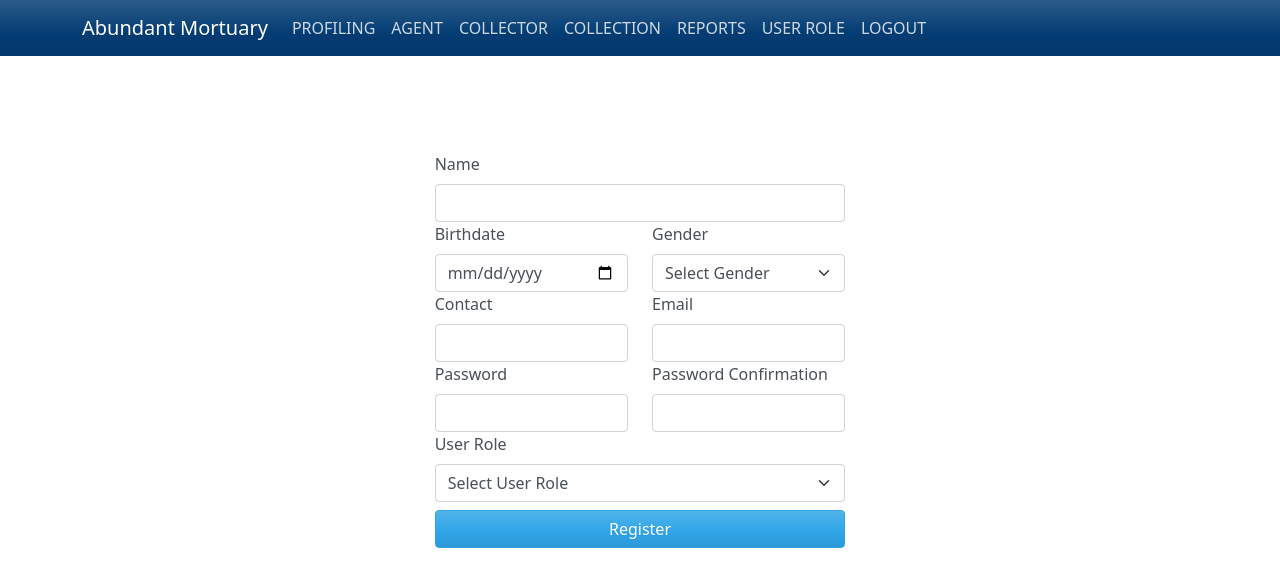
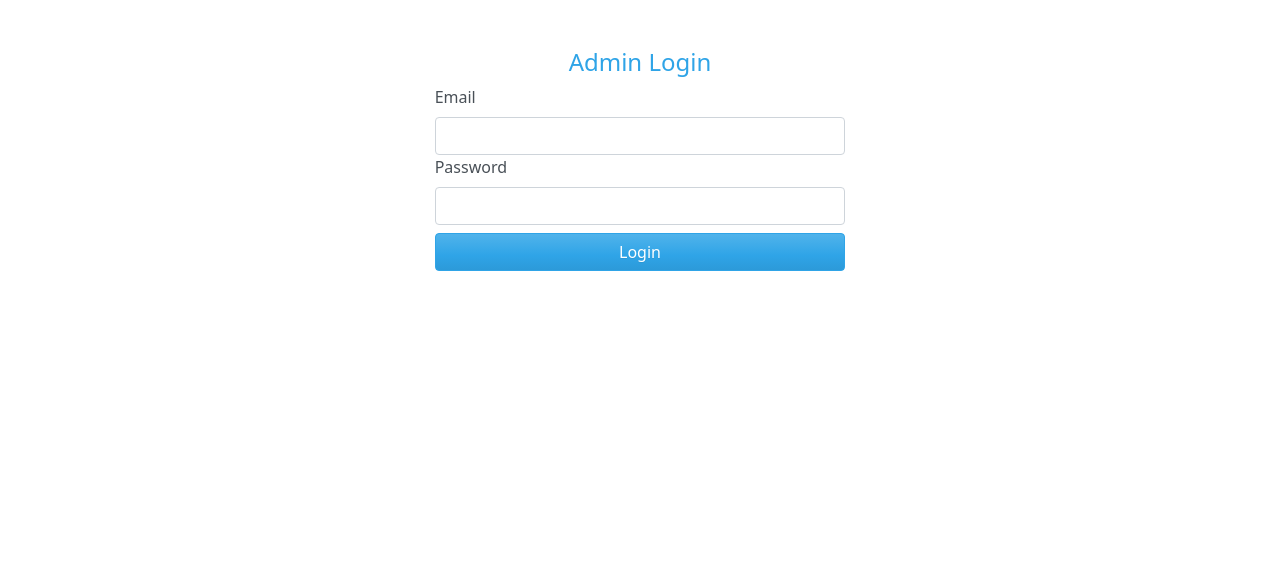
Before and after one commit to agnieve70/abundantmortuary, a React (Create React App) app: page / in a window 1280 px wide. Shown: the top 586 px of the page. Built offline with nearby package versions, Linux system fonts and the light colour scheme; the HTML template or start-up script is replaced by a standard one.

Commit message:
change back

```diff
--- a/src/App.js
+++ b/src/App.js
@@ -14,7 +14,7 @@
     <div className="App">
       <Router basename={process.env.PUBLIC_URL}>
         <Routes>
-          <Route path="/" element={<RegisterScreen />} />
+          <Route path="/" element={<LoginScreen />} />
           <Route path="/register" element={<RegisterScreen />} />
           <Route path="/admin" element={<AdminScreen />} />
           <Route path="/agent" element={<AgentScreen />} />
```
